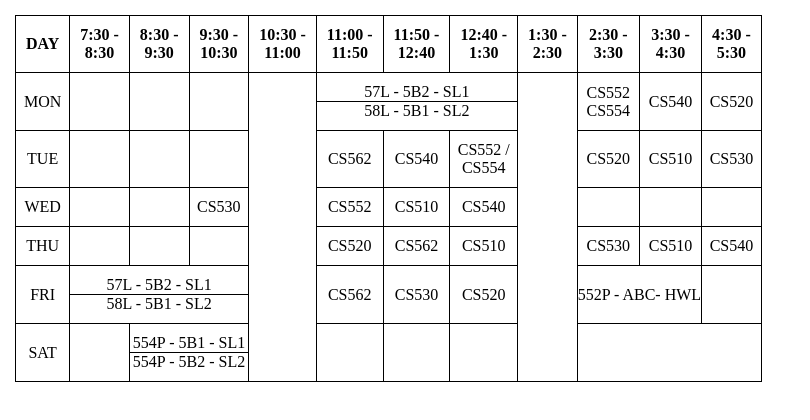
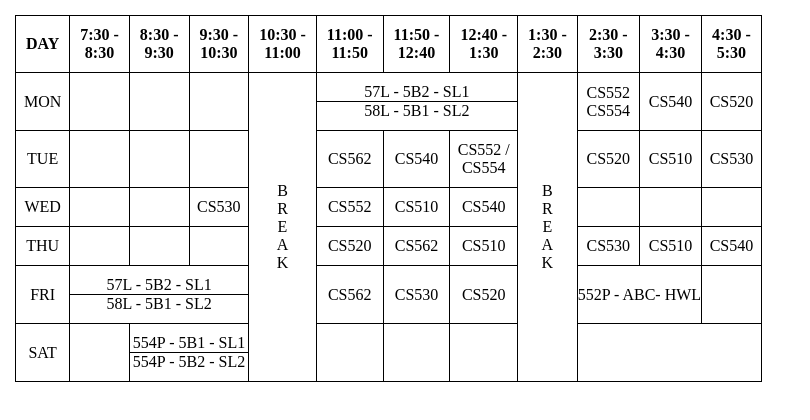
Before and after one commit to ManjunathRK1251/Web_Technologies_Lab, a plain HTML site: page 1.College/timetable.html in a window 1280 px wide. Shown: the whole page, without its empty margins (0-810 px from the left). Drawn offline with Linux system fonts and the light colour scheme.

Commit message:
Take a Break XD

```diff
--- a/1.College/timetable.html
+++ b/1.College/timetable.html
@@ -30,11 +30,11 @@
             <td> </td>
             <td> </td>
             <td> </td>
-            <td rowspan="6"> </td>
+            <td rowspan="6">B <br> R <br> E <br> A <br>K </td>
             <td colspan="3">57L - 5B2 - SL1<br>
                 <hr> 58L - 5B1 - SL2<br>
             </td>
-            <td rowspan="6"></td>
+            <td rowspan="6">B <br> R <br> E <br> A <br>K </td>
             <td>CS552 <br>CS554</td>
             <td>CS540</td>
             <td>CS520</td>
```
